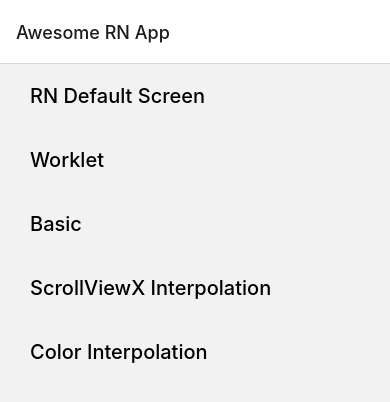
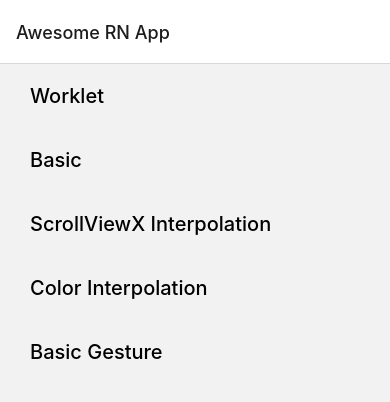
Before and after one commit to sumanthyedoti/awesome-react-native-app, a React Native app: screen / in a window 390 px wide. Shown: the top 402 px of the page. Built offline with nearby package versions, Linux system fonts and the light colour scheme.

Commit message:
Add basic PanGestureHandler

```diff
--- a/App.jsx
+++ b/App.jsx
@@ -1,3 +1,4 @@
+import 'react-native-gesture-handler'
 import React from 'react'
 import {NavigationContainer} from '@react-navigation/native'
 import {createNativeStackNavigator} from '@react-navigation/native-stack'
--- a/package.json
+++ b/package.json
@@ -14,6 +14,7 @@
     "@react-navigation/native-stack": "^6.9.2",
     "react": "18.1.0",
     "react-native": "0.70.6",
+    "react-native-gesture-handler": "^2.8.0",
     "react-native-reanimated": "^2.13.0",
     "react-native-safe-area-context": "^4.4.1",
     "react-native-screens": "^3.18.2",
--- a/src/routes.ts
+++ b/src/routes.ts
@@ -10,11 +10,6 @@ const routes: Route[] = [
     name: 'Home',
     title: 'Home',
     component: 'Home',
-  },
-  {
-    name: 'RNDefaultScreen',
-    title: 'RN Default Screen',
-    component: 'RNDefaultScreen',
   },
   {
     name: 'Worklet',
@@ -36,6 +31,11 @@ const routes: Route[] = [
     title: 'Color Interpolation',
     component: 'ColorInterpolation',
   },
+  {
+    name: 'BasicGesture',
+    title: 'Basic Gesture',
+    component: 'BasicGesture',
+  },
 ]
 
 export default routes
--- /dev/null
+++ b/src/screens/gestures/Basic.tsx
@@ -0,0 +1,68 @@
+import Animated, {
+  useAnimatedGestureHandler,
+  useAnimatedStyle,
+  useSharedValue,
+  withSpring,
+} from 'react-native-reanimated'
+import React, {useCallback, useRef} from 'react'
+import {Dimensions, StyleSheet, View} from 'react-native'
+import {
+  GestureHandlerRootView,
+  PanGestureHandler,
+} from 'react-native-gesture-handler'
+
+const SIZE = 40
+
+function Basic() {
+  const touchX = useSharedValue(0)
+  const touchY = useSharedValue(0)
+  const gestureHandler = useAnimatedGestureHandler({
+    onActive: e => {
+      touchX.value += e.x - SIZE / 2
+      touchY.value += e.y - SIZE / 2
+    },
+    onEnd: _ => {
+      touchX.value = withSpring(0)
+      touchY.value = withSpring(0)
+    },
+  })
+
+  const onHandlerStateChange = useCallback(() => {}, [])
+
+  const rCircleStyles = useAnimatedStyle(() => {
+    return {
+      transform: [
+        {
+          translateX: touchX.value,
+        },
+        {
+          translateY: touchY.value,
+        },
+      ],
+    }
+  })
+  return (
+    <View style={styles.container}>
+      <PanGestureHandler
+        onGestureEvent={gestureHandler}
+        onHandlerStateChange={onHandlerStateChange}>
+        <Animated.View style={[styles.circle, rCircleStyles]} />
+      </PanGestureHandler>
+    </View>
+  )
+}
+export default Basic
+
+const styles = StyleSheet.create({
+  container: {
+    flex: 1,
+    justifyContent: 'center',
+    alignItems: 'center',
+  },
+  circle: {
+    width: SIZE,
+    height: SIZE,
+    backgroundColor: 'orange',
+    borderRadius: SIZE / 2,
+  },
+})
--- a/src/screens/index.ts
+++ b/src/screens/index.ts
@@ -1,7 +1,8 @@
 export {default as Home} from './Home'
-export {default as RNDefaultScreen} from './RNDefaultScreen'
 export {default as Worklet} from './Worklet'
 // Reanimated
 export {default as Basic} from './reaniamted/Basic'
 export {default as ScrollViewXInterpolation} from './reaniamted/ScrollViewXInterpolation'
 export {default as ColorInterpolation} from './reaniamted/ColorInterpolation'
+//Gesures
+export {default as BasicGesture} from './gestures/Basic'
--- a/src/screens/reaniamted/ColorInterpolation/index.tsx
+++ b/src/screens/reaniamted/ColorInterpolation/index.tsx
@@ -80,7 +80,7 @@ const ColorInterpolation: React.FC = () => {
     }
   })
 
-  let degrees = useSharedValue(0)
+  const degrees = useSharedValue(0)
   const rotationTimingOptions = {
     duration: 4000,
     easing: Easing.linear,
--- a/src/screens/reaniamted/ScrollViewXInterpolation/Page.tsx
+++ b/src/screens/reaniamted/ScrollViewXInterpolation/Page.tsx
@@ -27,7 +27,7 @@ const Props: React.FC<Props> = ({title, index, translateX}) => {
     const borderRadius = interpolate(
       translateX.value,
       inputRange,
-      [SIZE / 2, SIZE / 4, SIZE / 2],
+      [SIZE / 1.2, SIZE / 4, SIZE / 1.2],
       Extrapolation.CLAMP,
     )
     return {
@@ -95,7 +95,7 @@ const styles = StyleSheet.create({
     overflow: 'hidden',
     borderColor: boxBg,
     borderStyle: 'solid',
-    borderWidth: 6,
+    borderWidth: 12,
   },
   textContainer: {},
   text: {
```
Also changed, not shown: src/screens/_RNDefaultScreen.tsx (renamed from src/screens/RNDefaultScreen.tsx), 2 other files (tests, documents, lock files or other folders).
